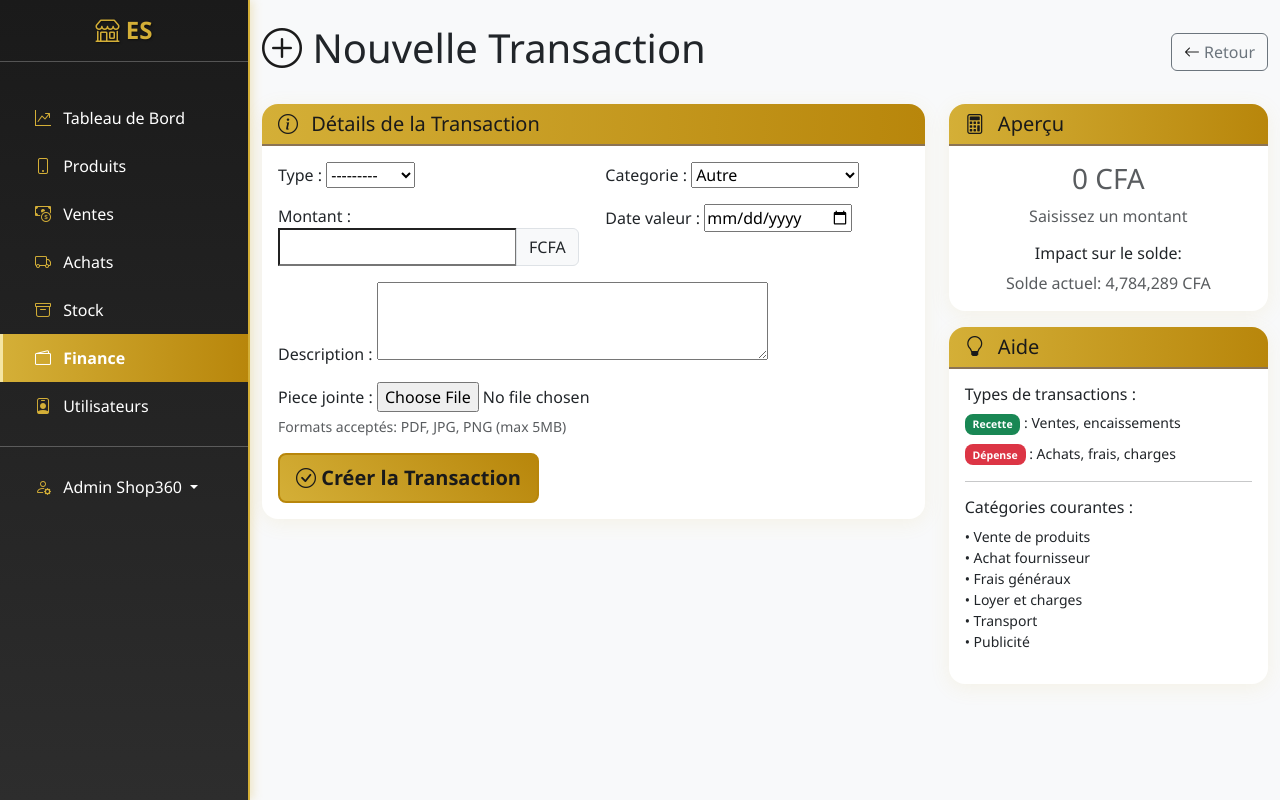
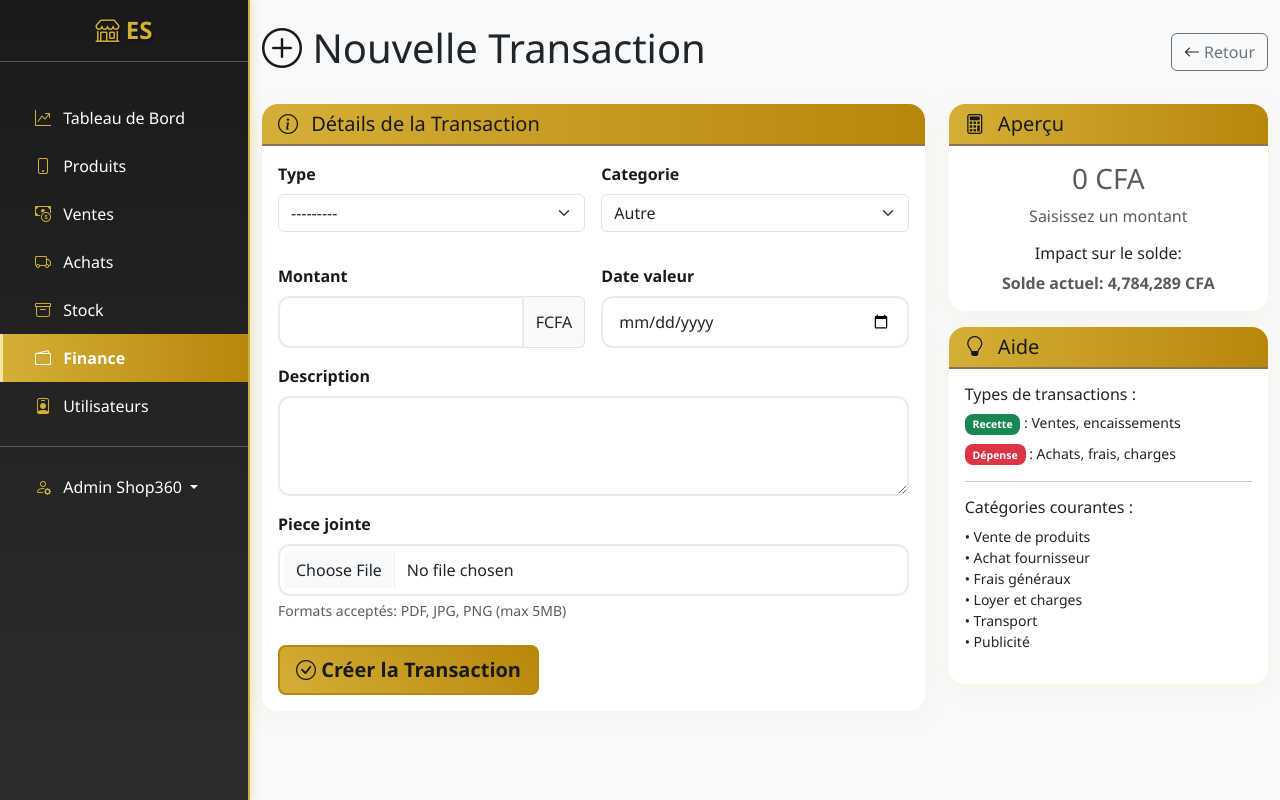
Before and after one commit to YoussouphaSY/exemple-shop, a Django app: page /finance/transactions/create/ in a window 1280 px wide. Run offline with Django 4.2, Linux system fonts and the light colour scheme; a user stored in the database is signed in; data comes from the database, SQL or seed files in the repository; both versions use the stored data as it was after the commit; some libraries are stand-ins or nearby versions.

Commit message:
modifications des phases

```diff
--- a/templates/finance/transaction_form.html
+++ b/templates/finance/transaction_form.html
@@ -1,5 +1,6 @@
 {% extends 'base.html' %}
 {% load crispy_forms_tags %}
+{% load widget_tweaks %}
 
 {% block title %}
 {% if object %}Modifier Transaction{% else %}Nouvelle Transaction{% endif %} - Shop360
@@ -15,7 +16,6 @@
         <i class="bi bi-arrow-left"></i> Retour
     </a>
 </div>
-
 <div class="row">
     <div class="col-md-8">
         <div class="modern-card">
@@ -24,60 +24,56 @@
                     <i class="bi bi-info-circle p-2"></i> Détails de la Transaction
                 </h5>
             </div>
+
             <div class="card-body p-3">
-                <form method="post" enctype="multipart/form-data" class="modern-form">
+                <form method="post" enctype="multipart/form-data" class="modern-form needs-validation" novalidate>
                     {% csrf_token %}
 
-                    <div class="row">
+                    <div class="row g-3">
                         <div class="col-md-6">
-                            <div class="mb-3">
-                                {{ form.type.label_tag }}
-                                {{ form.type }}
+                            <label class="form-label">{{ form.type.label }}</label>
+                            {{ form.type|add_class:"form-select" }}
+                        </div>
+                        <div class="col-md-6">
+                            <label class="form-label">{{ form.categorie.label }}</label>
+                            {{ form.categorie|add_class:"form-select" }}
+                        </div>
+                    </div>
+
+                    <div class="row g-3 mt-3">
+                        <div class="col-md-6">
+                            <label class="form-label">{{ form.montant.label }}</label>
+                            <div class="input-group">
+                                {{ form.montant|add_class:"form-control" }}
+                                <span class="input-group-text">FCFA</span>
                             </div>
                         </div>
                         <div class="col-md-6">
-                            <div class="mb-3">
-                                {{ form.categorie.label_tag }}
-                                {{ form.categorie }}
-                            </div>
+                            <label class="form-label">{{ form.date_valeur.label }}</label>
+                            {{ form.date_valeur|add_class:"form-control" }}
                         </div>
                     </div>
 
-                    <div class="row">
-                        <div class="col-md-6">
-                            <div class="mb-3">
-                                {{ form.montant.label_tag }}
-                                <div class="input-group">
-                                    {{ form.montant }}
-                                    <span class="input-group-text">FCFA</span>
-                                </div>
-                            </div>
-                        </div>
-                        <div class="col-md-6">
-                            <div class="mb-3">
-                                {{ form.date_valeur.label_tag }}
-                                {{ form.date_valeur }}
-                            </div>
-                        </div>
+                    <div class="mt-3">
+                        <label class="form-label">{{ form.description.label }}</label>
+                        {{ form.description|add_class:"form-control" }}
                     </div>
 
-                    <div class="mb-3">
-                        {{ form.description.label_tag }}
-                        {{ form.description }}
-                    </div>
-
-                    <div class="mb-3">
-                        {{ form.piece_jointe.label_tag }}
-                        {{ form.piece_jointe }}
+                    <div class="mt-3">
+                        <label class="form-label">{{ form.piece_jointe.label }}</label>
+                        {{ form.piece_jointe|add_class:"form-control" }}
                         <div class="form-text">Formats acceptés: PDF, JPG, PNG (max 5MB)</div>
                     </div>
 
-                    <button type="submit" class="btn btn-primary btn-lg">
-                        <i class="bi bi-check-circle"></i>
-                        {% if object %}Modifier{% else %}Créer{% endif %} la Transaction
-                    </button>
+                    <div class="mt-4">
+                        <button type="submit" class="btn btn-primary btn-lg">
+                            <i class="bi bi-check-circle"></i>
+                            {% if object %}Modifier{% else %}Créer{% endif %} la Transaction
+                        </button>
+                    </div>
                 </form>
             </div>
+
         </div>
     </div>
 
@@ -95,7 +91,7 @@
 
                 <div class="mt-3">
                     <h6>Impact sur le solde:</h6>
-                    <div id="impact-preview" class="text-muted">
+                    <div id="impact-preview" class="text-muted" style="color: darkgoldenrod; font-weight: bold;">
                         Solde actuel: {{ solde_actuel|floatformat:0 }} FCFA
                     </div>
                 </div>
--- a/templates/ventes/ticket.html
+++ b/templates/ventes/ticket.html
@@ -140,7 +140,7 @@
             <tr>
                 <td class="item-name">{{ item.produit.nom|truncatechars:25 }}</td>
                 <td class="item-qty">{{ item.quantite }}</td>
-                <td class="item-price">{{ item.total_ttc }} FCFA</td>
+                <td class="item-price">{{ item.total_ttc|intcomma }} FCFA</td>
             </tr>
             {% if item.produit.nom|length > 25 %}
             <tr>
```
Also changed, not shown: db.sqlite3, media/produits/apple-iphone-17-pro-max-256gb-nano-sim-and-esim.webp (added).
